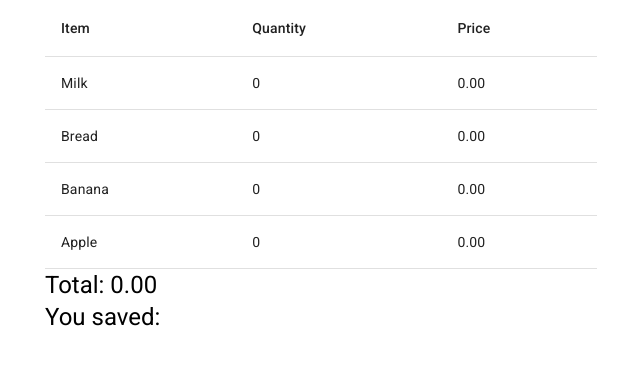
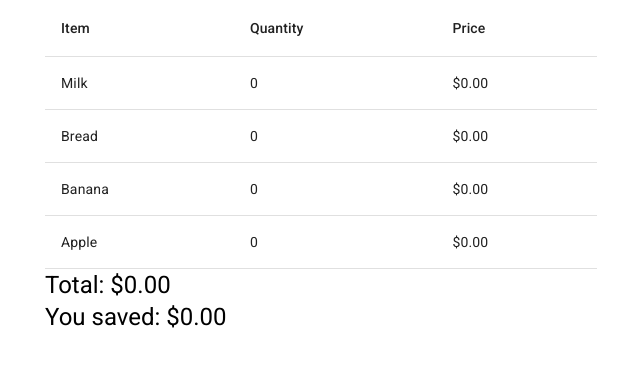
Before and after one commit to scottgamer/price-calculator-grocery-store, a React (Create React App) app: page / in a window 1280 px wide. Shown: the part 359-726 px from the top of the page, without its empty margins (319-959 px from the left). Built offline with nearby package versions, Linux system fonts and the light colour scheme.

Commit message:
added after sale discounts

```diff
--- a/src/App.tsx
+++ b/src/App.tsx
@@ -13,7 +13,7 @@ import {
 import Product from "./interfaces/Product";
 import ProductsList from "./components/ProductList/ProductsList";
 
-const applySale = (product: Product): string => {
+const applySale = (product: Product) => {
   if (
     product.saleQuantity &&
     product.salePrice &&
@@ -22,10 +22,19 @@ const applySale = (product: Product): string => {
     return (
       product.salePrice * Math.floor(product.quantity / product.saleQuantity) +
       product.price * (product.quantity % product.saleQuantity)
-    ).toFixed(2);
+    );
   }
-  return (product.price * product.quantity).toFixed(2);
+  return product.price * product.quantity;
 };
+
+const calculateTotal = (products: Product[]) =>
+  products.reduce(
+    (acc, currentValue) => acc + currentValue.price * currentValue.quantity,
+    0
+  );
+
+const calculateTotalAfterSale = (products: Product[]) =>
+  products.reduce((acc, currentValue) => acc + applySale(currentValue), 0);
 
 function App() {
   const defaultProducts: Product[] = [
@@ -63,7 +72,7 @@ function App() {
               <TableRow key={product.name}>
                 <TableCell>{product.name}</TableCell>
                 <TableCell>{product.quantity}</TableCell>
-                <TableCell>{applySale(product)}</TableCell>
+                <TableCell>${applySale(product).toFixed(2)}</TableCell>
               </TableRow>
             ))}
           </TableBody>
@@ -72,16 +81,14 @@ function App() {
 
       <Typography variant="h5">
         {" "}
-        Total:{" "}
-        {products
-          .reduce(
-            (acc, currentValue) =>
-              acc + currentValue.price * currentValue.quantity,
-            0
-          )
-          .toFixed(2)}{" "}
+        Total: ${calculateTotalAfterSale(products).toFixed(2)}{" "}
       </Typography>
-      <Typography variant="h5">You saved:</Typography>
+      <Typography variant="h5">
+        You saved: $
+        {(calculateTotal(products) - calculateTotalAfterSale(products)).toFixed(
+          2
+        )}
+      </Typography>
     </Container>
   );
 }
```
